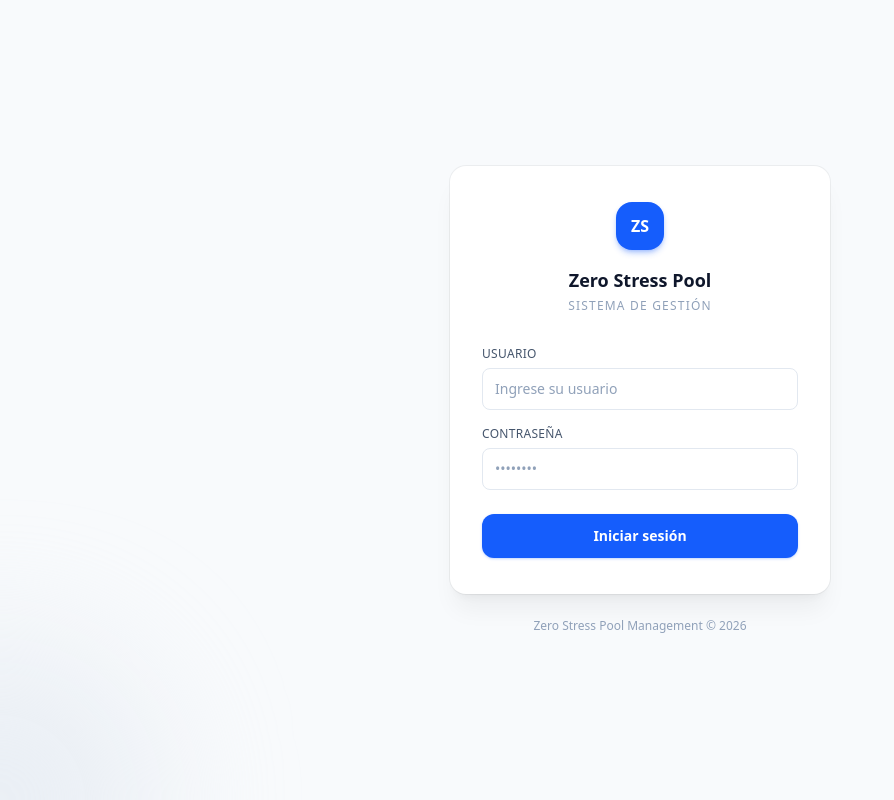
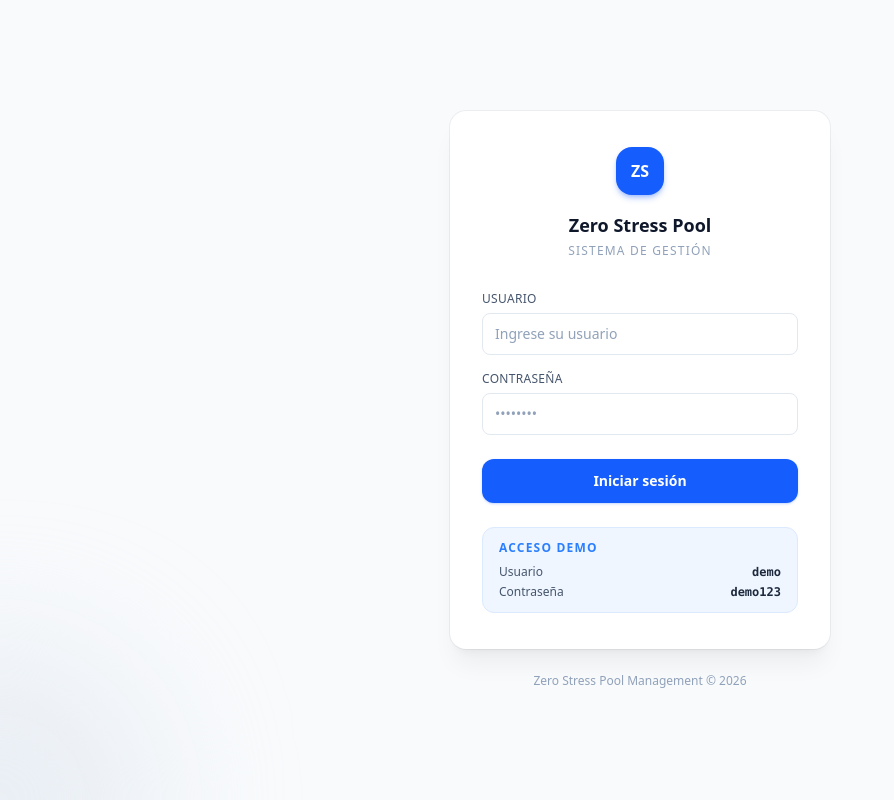
Before and after one commit to matiassromo/zsx-frontend, a Next.js app: page /login in a window 1280 px wide. Shown: the whole page, without its empty margins (0-894 px from the left). Built offline with nearby package versions, Linux system fonts and the light colour scheme; no server answers.

Commit message:
feat: add demo credentials section to login page

```diff
--- a/app/login/page.tsx
+++ b/app/login/page.tsx
@@ -113,6 +113,21 @@ export default function LoginPage() {
               )}
             </button>
           </form>
+
+          {/* Demo credentials */}
+          <div className="mt-6 rounded-xl border border-blue-100 bg-blue-50 px-4 py-3">
+            <p className="mb-2 text-xs font-semibold uppercase tracking-widest text-blue-500">
+              Acceso Demo
+            </p>
+            <div className="flex justify-between text-xs text-slate-600">
+              <span>Usuario</span>
+              <span className="font-mono font-semibold text-slate-800">demo</span>
+            </div>
+            <div className="mt-1 flex justify-between text-xs text-slate-600">
+              <span>Contraseña</span>
+              <span className="font-mono font-semibold text-slate-800">demo123</span>
+            </div>
+          </div>
         </div>
 
         <p className="mt-6 text-center text-xs text-slate-400">
```
